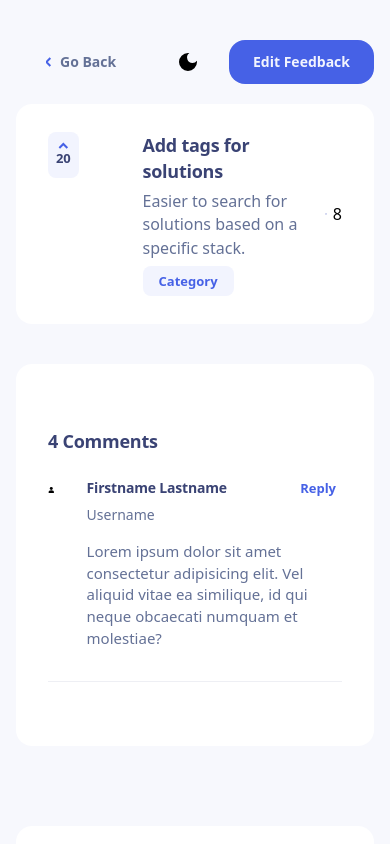
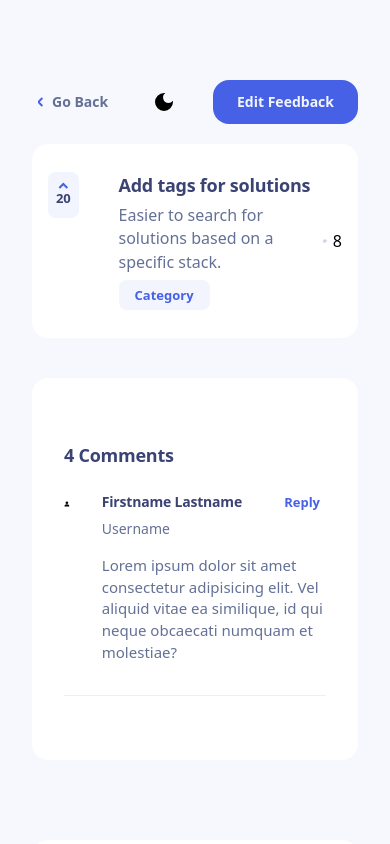
Before and after one commit to beratdimen/product-feedback, a Next.js app: page /1 in a window 390 px wide. Shown: the top 844 px of the page. Built offline with nearby package versions, Linux system fonts and the light colour scheme.

Commit message:
feedback card detail card side bar css düzenlendi

```diff
--- a/components/detail-feedback-card/style.css
+++ b/components/detail-feedback-card/style.css
@@ -1,8 +1,8 @@
 .detailContainer {
+  max-width: 730px;
   display: flex;
   flex-direction: column;
-  margin-block: 40px;
-  margin: 0px auto;
+  margin: 40px auto;
 
   .detailHeader {
     display: flex;
@@ -24,3 +24,15 @@
     color: var(--goBackText);
   }
 }
+
+@media (max-width: 1024px) {
+  .detailContainer {
+    padding-inline: 24px;
+  }
+}
+
+@media (max-width: 426px) {
+  .detailContainer {
+    padding-inline: 16px;
+  }
+}
--- a/components/feedback-card/style.css
+++ b/components/feedback-card/style.css
@@ -9,9 +9,7 @@ a {
   align-items: center;
   background-color: var(--cardBg);
   padding: 28px 32px;
-  margin: 0 auto;
   border-radius: 16px;
-  width: 100%;
 
   .contentGeneral {
     display: flex;
@@ -60,8 +58,14 @@ a {
   }
 }
 
-@media (max-width: 426px) {
-  a {
-    margin-inline: 24px;
+@media (max-width: 1024px) {
+  .cardContainer {
+    padding-inline: 24px;
   }
 }
+
+@media (max-width: 426px) {
+  .cardContainer {
+    padding-inline: 16px;
+  }
+}
--- a/components/header/style.css
+++ b/components/header/style.css
@@ -34,8 +34,16 @@
 
 @media (max-width: 426px) {
   .headerContainer {
-    margin-inline: 24px;
+    padding-inline: 24px;
     border-radius: 0;
+  }
+}
+
+@media (max-width: 426px) {
+  .headerContainer {
+    padding-inline: 16px;
+    border-radius: 0;
+
     .logo {
       display: none;
     }
--- a/components/like-button/index.jsx
+++ b/components/like-button/index.jsx
@@ -1,4 +1,5 @@
 "use client";
+
 import { UpIcon } from "@/helpers/icons";
 import "./style.css";
 import { useState } from "react";
--- a/components/side-bar/style.css
+++ b/components/side-bar/style.css
@@ -9,6 +9,7 @@
     flex-direction: column;
     background: var(--boardBg);
     border-radius: 16px;
+
     button {
       display: none;
     }
@@ -144,8 +145,8 @@
 
 @media (max-width: 426px) {
   .sideBarContainer {
-    margin-inline: 24px;
     grid-template-columns: repeat(1, 1fr) !important;
+
     .sidebarHeader {
       flex-direction: row;
       border-radius: 0;
```
